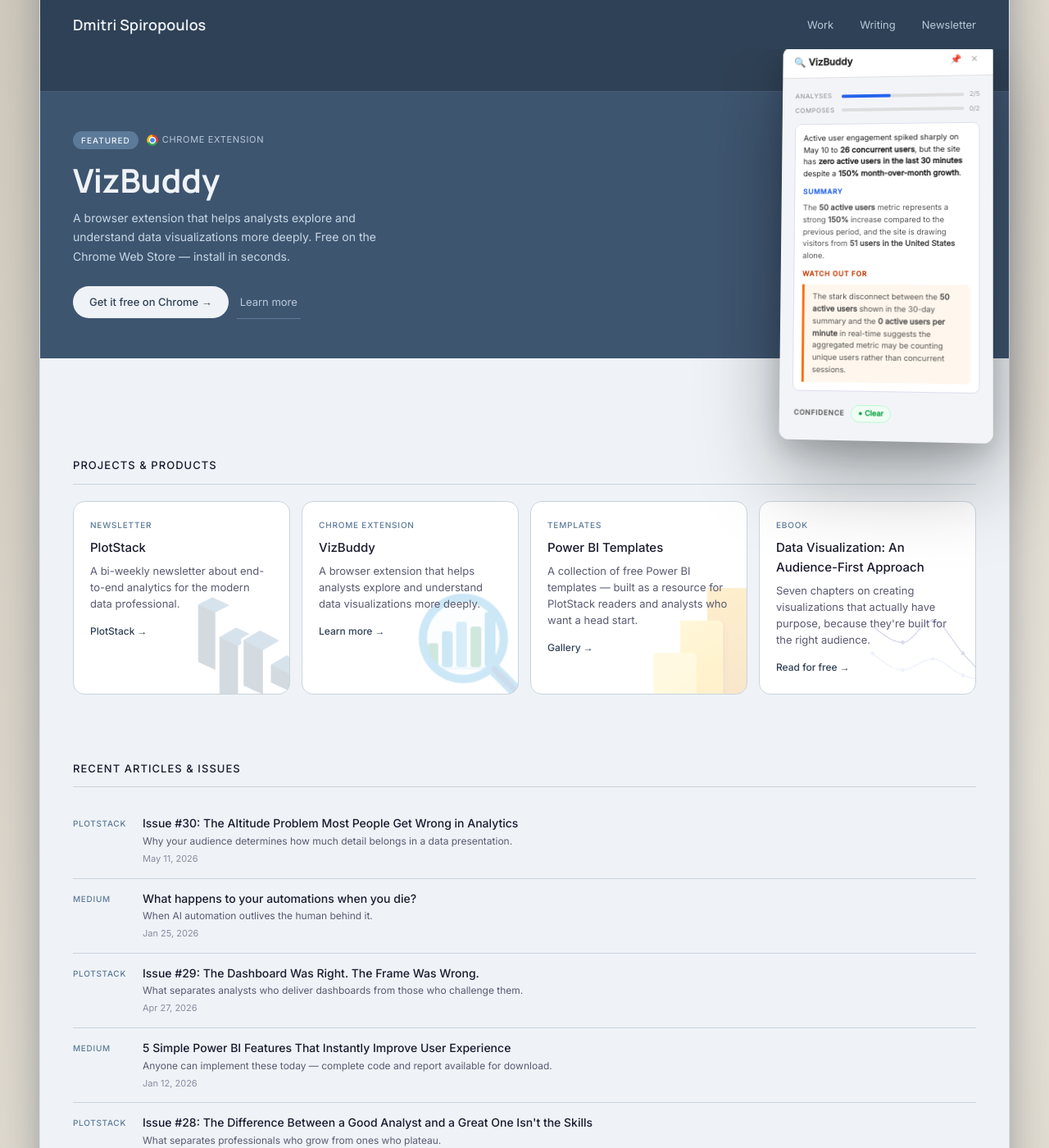
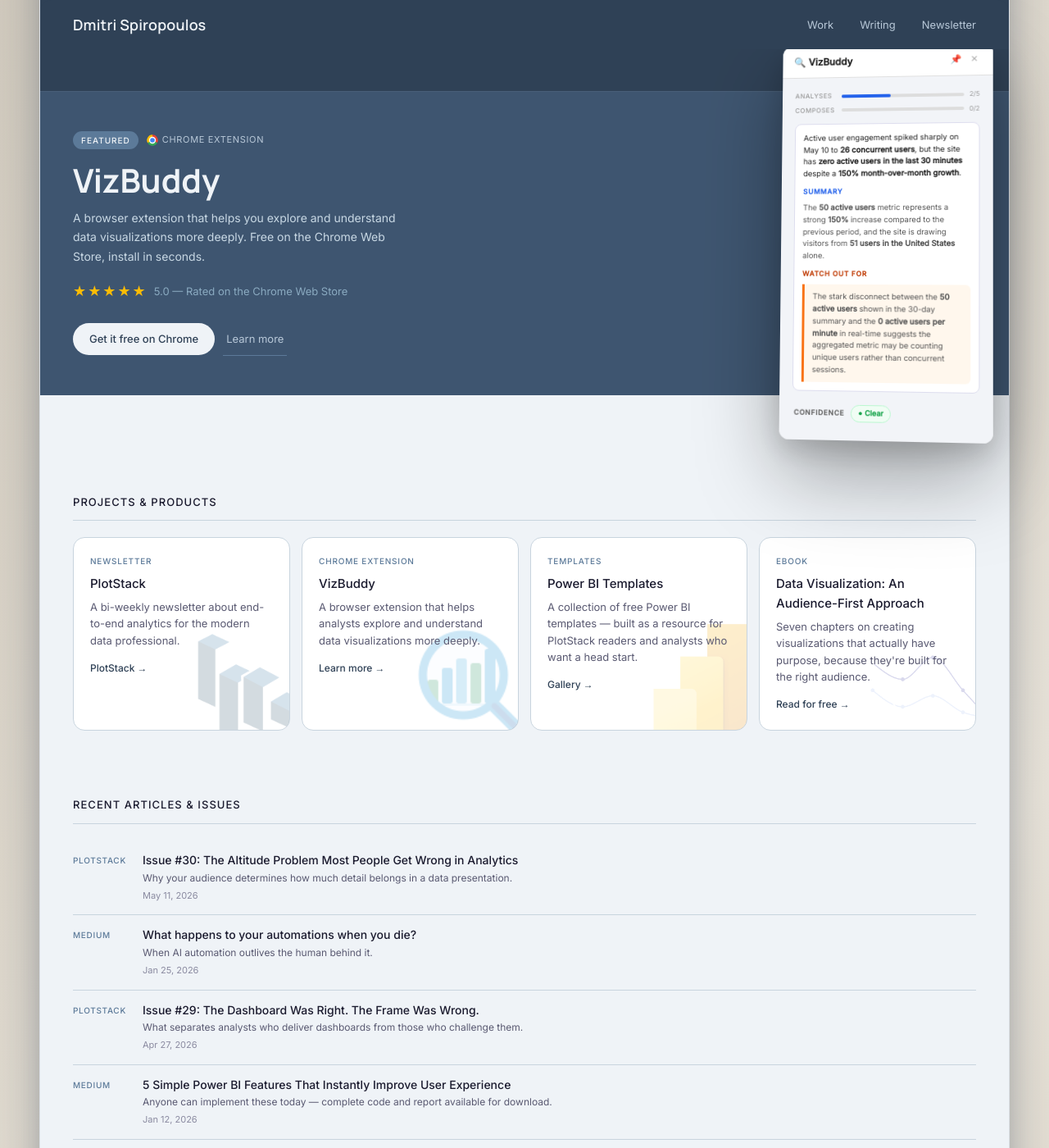
Before and after one commit to Djonathon/Djonathon.github.io, a Jekyll site: the page built from index.html, in a window 1280 px wide and 1400 px high, scrolled down 365 px. Shown: the whole window at 82% size. Built offline with Jekyll 4.4.1, drawn with Linux system fonts in a browser that asks for light colours.

Commit message:
Add 5-star rating badge to VizBuddy featured section
Co-Authored-By: Claude Sonnet 4.6 <noreply@anthropic.com>

```diff
--- a/_layouts/default.html
+++ b/_layouts/default.html
@@ -18,7 +18,7 @@
     gtag('js', new Date());
     gtag('config', 'G-WK19KK3WQM');
   </script>
-  <link rel="stylesheet" href="{{ '/assets/css/main.css' | relative_url }}?v=12" />
+  <link rel="stylesheet" href="{{ '/assets/css/main.css' | relative_url }}?v=13" />
   <link rel="preconnect" href="https://fonts.googleapis.com" />
   <link rel="preconnect" href="https://fonts.gstatic.com" crossorigin />
 </head>
--- a/assets/css/main.css
+++ b/assets/css/main.css
@@ -225,6 +225,24 @@ a { color: inherit; text-decoration: none; }
   line-height: 1.7;
   max-width: 420px;
   margin-top: 12px;
+}
+
+.featured-rating {
+  display: flex;
+  align-items: center;
+  gap: 8px;
+  margin-top: 16px;
+}
+
+.featured-stars {
+  color: #FBBC05;
+  font-size: 18px;
+  letter-spacing: 2px;
+}
+
+.featured-rating-label {
+  font-size: 13px;
+  color: #8AAAC0;
 }
 
 .featured-actions {
--- a/index.html
+++ b/index.html
@@ -57,9 +57,13 @@ layout: default
           </svg>Chrome Extension</span>
       </div>
       <h2 class="featured-name">VizBuddy</h2>
-      <p class="featured-desc">A browser extension that helps analysts explore and understand data visualizations more deeply. Free on the Chrome Web Store — install in seconds.</p>
+      <p class="featured-desc">A browser extension that helps you explore and understand data visualizations more deeply. Free on the Chrome Web Store, install in seconds.</p>
+      <div class="featured-rating">
+        <span class="featured-stars">★★★★★</span>
+        <span class="featured-rating-label">5.0 — Rated on the Chrome Web Store</span>
+      </div>
       <div class="featured-actions">
-        <a href="https://chromewebstore.google.com/detail/vizbuddy/amicpbhfiocecndmnmjbopcmgdphoejg" target="_blank" rel="noopener" class="featured-btn-primary">Get it free on Chrome →</a>
+        <a href="https://chromewebstore.google.com/detail/vizbuddy/amicpbhfiocecndmnmjbopcmgdphoejg" target="_blank" rel="noopener" class="featured-btn-primary">Get it free on Chrome</a>
         <a href="https://vizbuddy.plotstack.dev" target="_blank" rel="noopener" class="featured-btn-secondary">Learn more</a>
       </div>
     </div>
```
